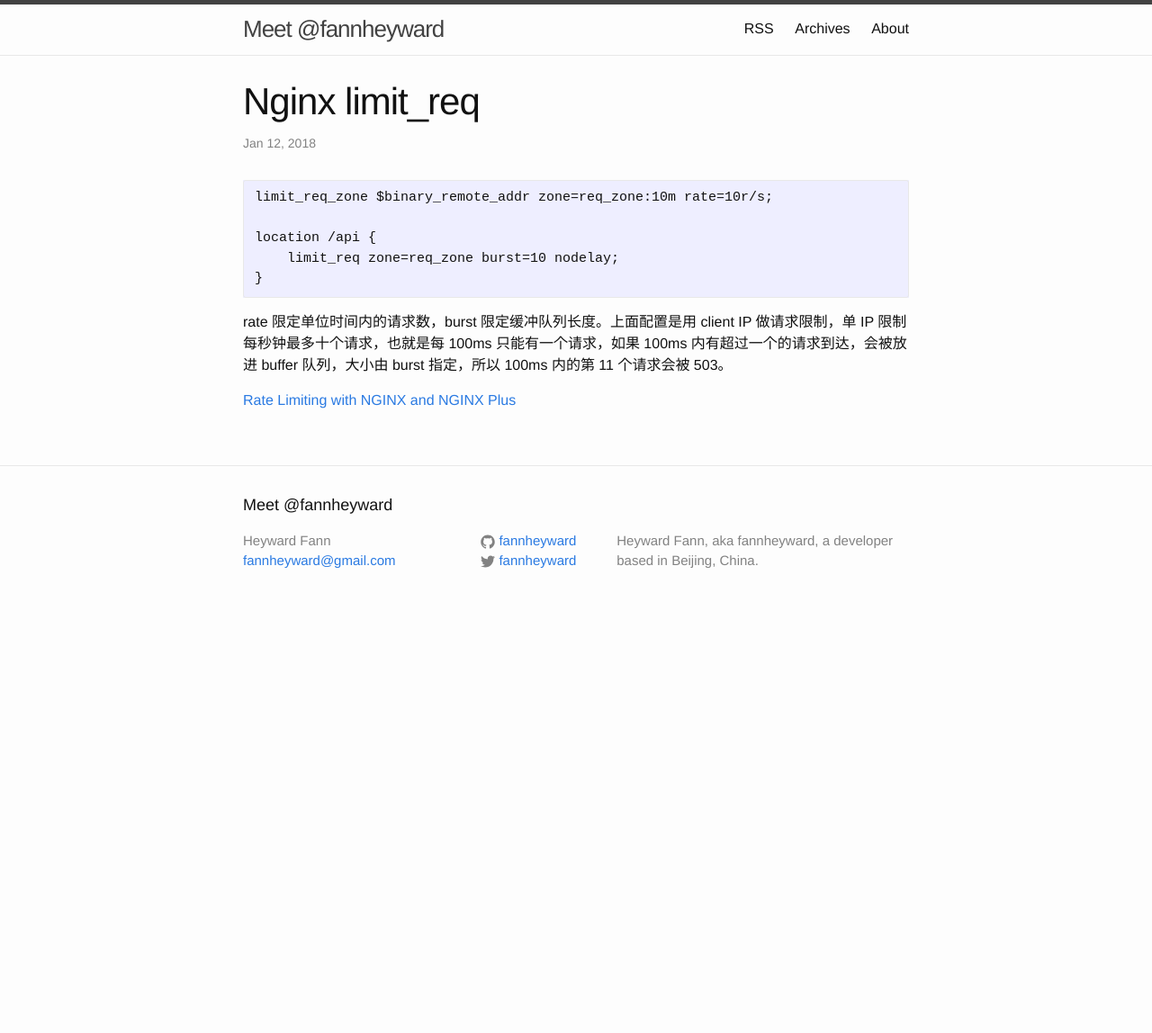
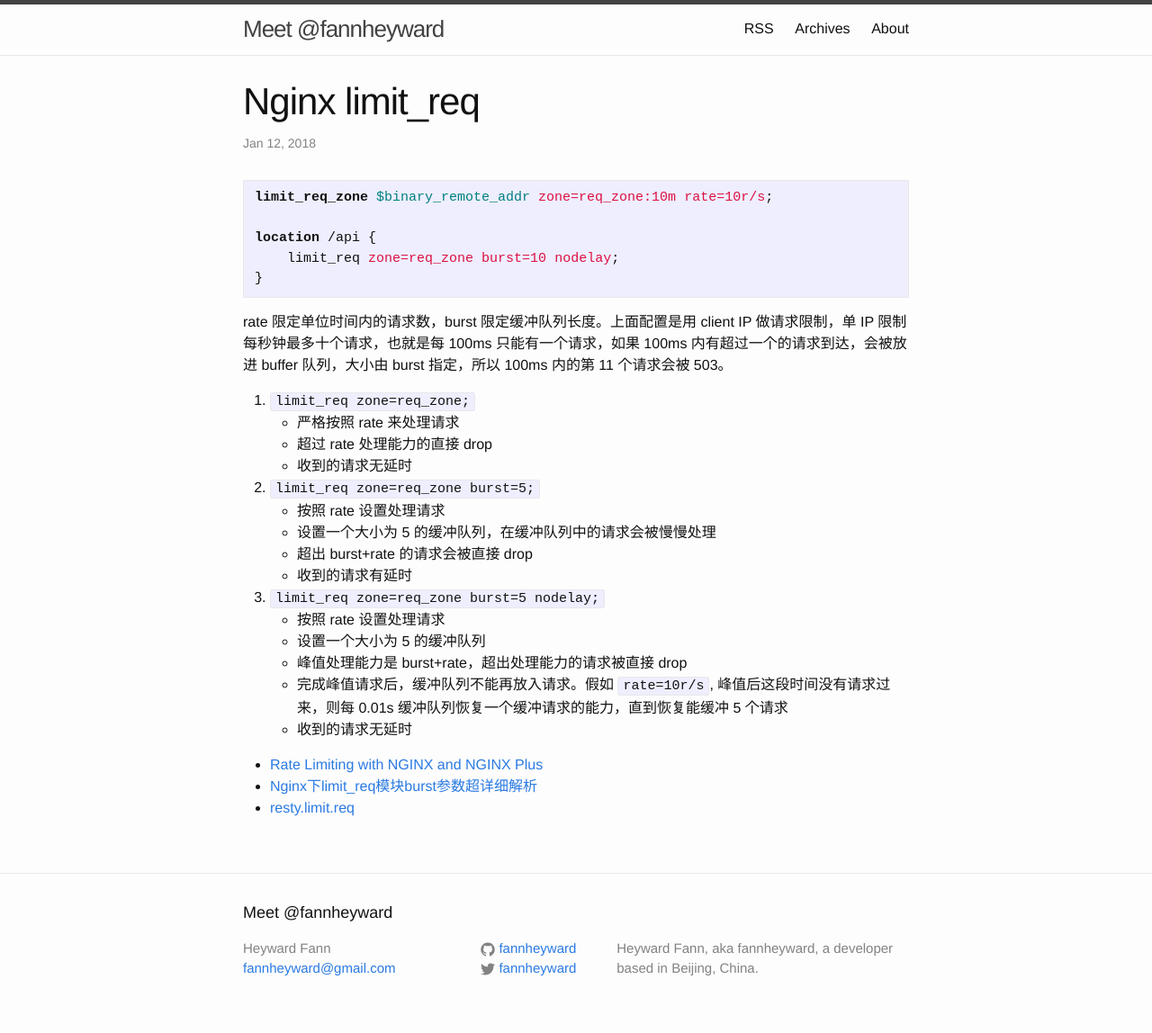
Before and after one commit to fannheyward/fannheyward.github.io, a Jekyll site: the page built from _posts/2018-01-12-nginx-limit-req.markdown, in a window 1280 px wide. Shown: the whole page at 90% size. Built offline with Jekyll 4.4.1, drawn with Linux system fonts in a browser that asks for light colours; before the commit the page ends 900 px from its top, so only the background shows below that.

Commit message:
update nginx limit_req

````diff
--- a/_posts/2018-01-12-nginx-limit-req.markdown
+++ b/_posts/2018-01-12-nginx-limit-req.markdown
@@ -4,7 +4,7 @@ title: Nginx limit_req
 date: 2018-01-12 22:07:10 +0800
 ---
 
-```
+```nginx
 limit_req_zone $binary_remote_addr zone=req_zone:10m rate=10r/s;
 
 location /api {
@@ -14,4 +14,22 @@ location /api {
 
 rate 限定单位时间内的请求数，burst 限定缓冲队列长度。上面配置是用 client IP 做请求限制，单 IP 限制每秒钟最多十个请求，也就是每 100ms 只能有一个请求，如果 100ms 内有超过一个的请求到达，会被放进 buffer 队列，大小由 burst 指定，所以 100ms 内的第 11 个请求会被 503。
 
-[Rate Limiting with NGINX and NGINX Plus](https://www.nginx.com/blog/rate-limiting-nginx/)
+1. `limit_req zone=req_zone;`
+    - 严格按照 rate 来处理请求
+    - 超过 rate 处理能力的直接 drop
+    - 收到的请求无延时
+2. `limit_req zone=req_zone burst=5;`
+    - 按照 rate 设置处理请求
+    - 设置一个大小为 5 的缓冲队列，在缓冲队列中的请求会被慢慢处理
+    - 超出 burst+rate 的请求会被直接 drop
+    - 收到的请求有延时
+3. `limit_req zone=req_zone burst=5 nodelay;`
+    - 按照 rate 设置处理请求
+    - 设置一个大小为 5 的缓冲队列
+    - 峰值处理能力是 burst+rate，超出处理能力的请求被直接 drop
+    - 完成峰值请求后，缓冲队列不能再放入请求。假如 `rate=10r/s`, 峰值后这段时间没有请求过来，则每 0.01s 缓冲队列恢复一个缓冲请求的能力，直到恢复能缓冲 5 个请求
+    - 收到的请求无延时
+
+- [Rate Limiting with NGINX and NGINX Plus](https://www.nginx.com/blog/rate-limiting-nginx/)
+- [Nginx下limit_req模块burst参数超详细解析](https://blog.csdn.net/hellow__world/article/details/78658041)
+- [resty.limit.req](https://groups.google.com/d/msg/openresty/VY-LdQaEyDA/skf86NDHAAAJ)
````
